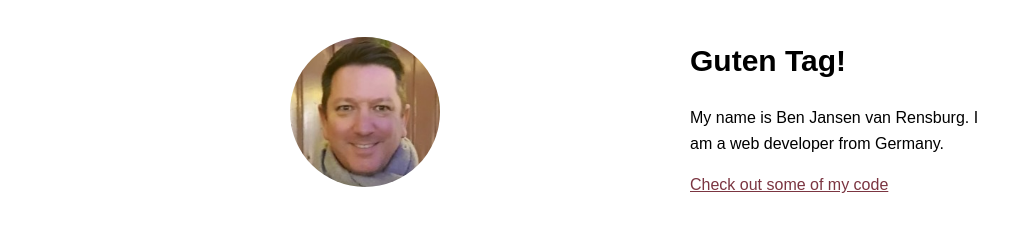
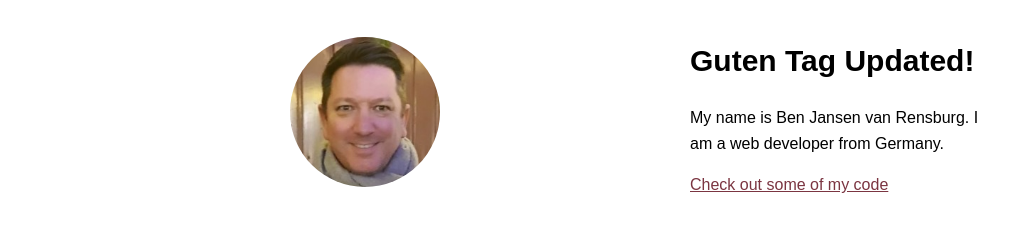
Before and after one commit to barendgabriel/ben-portfolio, a plain HTML site: page index.html in a window 1280 px wide. Shown: the part 123-354 px from the top of the page, without its empty margins (0-1030 px from the left). Drawn offline with nearby package versions, Linux system fonts and the light colour scheme.

Commit message:
updated heading

```diff
--- a/index.html
+++ b/index.html
@@ -56,7 +56,7 @@
         class="profile_portrait"
         alt="Ben Jansen Portrait"
       />
-      <h1>Guten Tag!</h1>
+      <h1>Guten Tag Updated!</h1>
       <p>
         My name is Ben Jansen van Rensburg. I am a <span>web</span> developer
         from Germany.
```
